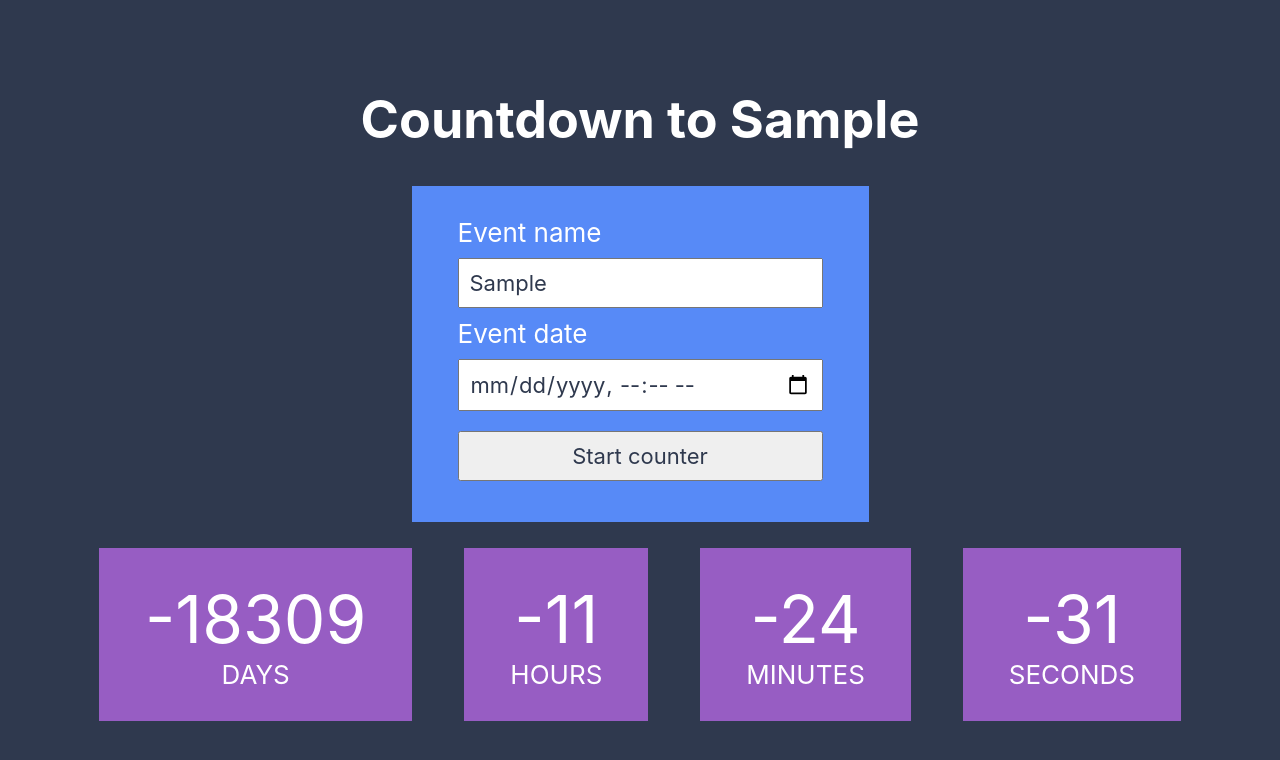
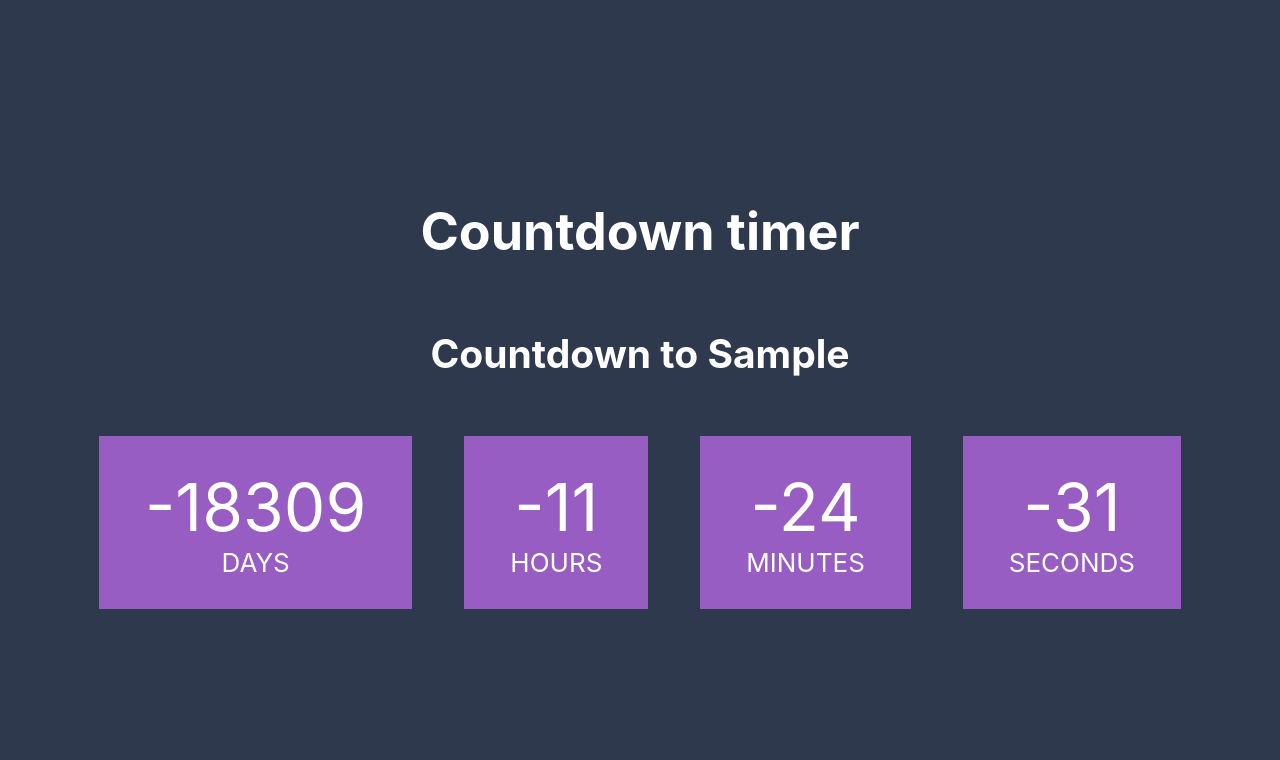
Before and after one commit to feloriel/countdown-timer, a React (Create React App) app: page / in a window 1280 px wide. Both pictures are taken after typing "Sample" into the empty fields and a click on the input "Start counter". Shown: the top 760 px of the page. Built offline with nearby package versions, Linux system fonts and the light colour scheme.

Commit message:
created and set up components

```diff
--- a/src/App.js
+++ b/src/App.js
@@ -1,4 +1,6 @@
 import React, { Component } from 'react';
+import Form from './components/Form';
+import CountdownTimer from './components/CountdownTimer';
 import './App.css';
 
 class App extends Component {
@@ -8,7 +10,8 @@ class App extends Component {
     days: 0,
     hours: 0,
     minutes: 0,
-    seconds: 0
+    seconds: 0,
+    isSubmitted: false
   }
   handleNameChange = event => {
     const { value } = event.target;
@@ -24,6 +27,7 @@ class App extends Component {
   }
   handleSubmit = event => {
     event.preventDefault();
+    this.setState({ isSubmitted: true });
     this.calcDate();
   }
   calcDate = () => {
@@ -53,56 +57,27 @@ class App extends Component {
     }
   }
   render() {
-    const { name, days, hours, minutes, seconds } = this.state;
+    const { name, days, hours, minutes, seconds, isSubmitted } = this.state;
 
     return (
       <div className="container">
-        <h1>Countdown to {name}</h1>
-        <form
-          className="form flex column"
-          onSubmit={this.handleSubmit}
-        >
-          <label htmlFor="name">Event name </label>
-          <input
-            type="text"
-            name="name"
-            id="name"
-            className="input"
-            value={name}
-            onChange={this.handleNameChange}
+        <h1>Countdown timer</h1>
+        {isSubmitted === false ?
+          <Form
+            name={name}
+            handleSubmit={this.handleSubmit}
+            handleNameChange={this.handleNameChange}
+            handleDateChange={this.handleDateChange}
           />
-          <label htmlFor="countdown">Event date </label>
-          <input
-            type="datetime-local"
-            name="date"
-            id="date"
-            className="input"
-            onChange={this.handleDateChange}
+        :
+          <CountdownTimer
+            name={name}
+            days={days}
+            hours={hours}
+            minutes={minutes}
+            seconds={seconds}
           />
-          <input
-            type="submit"
-            value="Start counter"
-            className="input"
-          />
-        </form>
-        <div className="flex wrap justify-center">
-          <div className="days timer flex column align-center">
-            <div className="timer-number">{days}</div>
-            <div className="timer-text">Days</div>
-          </div>
-          <div className="hours timer flex column align-center">
-            <div className="timer-number">{hours}</div>
-            <div className="timer-text">Hours</div>
-          </div>
-          <div className="minutes timer flex column align-center">
-            <div className="timer-number">{minutes}</div>
-            <div className="timer-text">Minutes</div>
-          </div>
-          <div className="seconds timer flex column align-center">
-            <div className="timer-number">{seconds}</div>
-            <div className="timer-text">Seconds</div>
-          </div>
-        </div>
+        }
       </div>
     );
   }
--- /dev/null
+++ b/src/components/CountdownTimer.js
@@ -0,0 +1,33 @@
+import React, { Component } from 'react';
+
+class CountdownTimer extends Component {
+  render() {
+    const { name, days, hours, minutes, seconds } = this.props;
+
+    return (
+      <React.Fragment>
+        <h2>Countdown to {name}</h2>
+        <div className="flex wrap justify-center">
+          <div className="days timer flex column align-center">
+            <div className="timer-number">{days}</div>
+            <div className="timer-text">Days</div>
+          </div>
+          <div className="hours timer flex column align-center">
+            <div className="timer-number">{hours}</div>
+            <div className="timer-text">Hours</div>
+          </div>
+          <div className="minutes timer flex column align-center">
+            <div className="timer-number">{minutes}</div>
+            <div className="timer-text">Minutes</div>
+          </div>
+          <div className="seconds timer flex column align-center">
+            <div className="timer-number">{seconds}</div>
+            <div className="timer-text">Seconds</div>
+          </div>
+        </div>
+      </React.Fragment>
+    )
+  }
+}
+
+export default CountdownTimer;
--- /dev/null
+++ b/src/components/Form.js
@@ -0,0 +1,41 @@
+import React, { Component } from 'react';
+
+class Form extends Component {
+  render() {
+    const { handleSubmit, name, handleNameChange, handleDateChange } = this.props;
+    return (
+      <React.Fragment>
+        <h2>Fill the form below to start counter.</h2>
+        <form
+          className="form flex column"
+          onSubmit={handleSubmit}
+        >
+          <label htmlFor="name">Event name </label>
+          <input
+            type="text"
+            name="name"
+            id="name"
+            className="input"
+            value={name}
+            onChange={handleNameChange}
+          />
+          <label htmlFor="countdown">Event date </label>
+          <input
+            type="datetime-local"
+            name="date"
+            id="date"
+            className="input"
+            onChange={handleDateChange}
+          />
+          <input
+            type="submit"
+            value="Start counter"
+            className="input"
+          />
+        </form>
+      </React.Fragment>
+    )
+  }
+}
+
+export default Form;
```
Also changed, not shown: src/Form.js (deleted).
